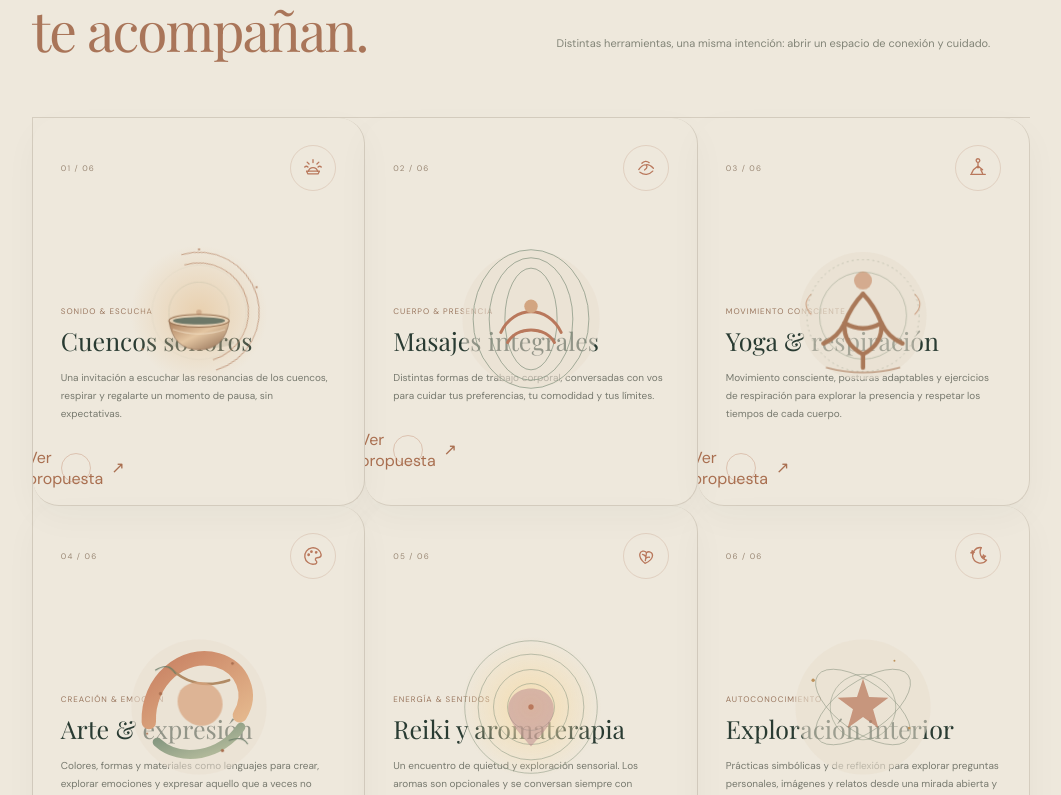
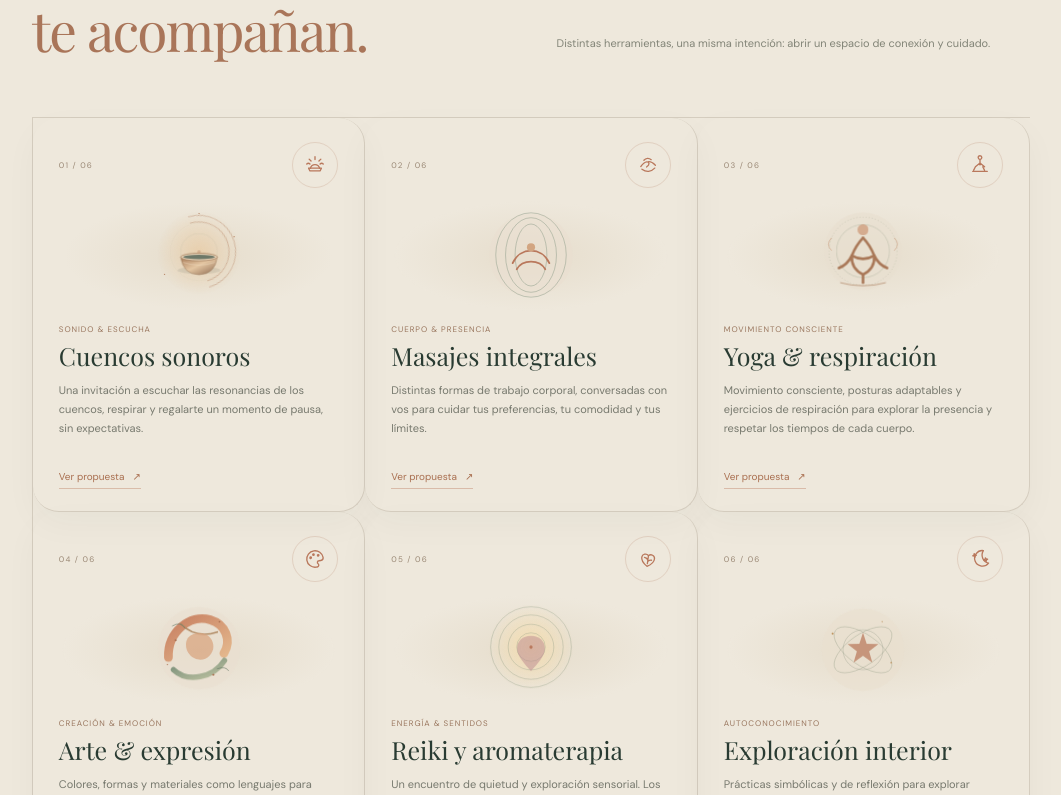
Before and after one commit to licbongiorno/luzdeorion, a React (Vite) app: page / in a window 1280 px wide. Shown: the part 4685-5480 px from the top of the page, without its empty margins (109-1170 px from the left). Built offline with nearby package versions, Linux system fonts and the light colour scheme; a web font is replaced by a local one.

Commit message:
Refine service cards and add gentle motion

```diff
--- a/src/styles.css
+++ b/src/styles.css
@@ -762,3 +762,77 @@ a:focus-visible,button:focus-visible,summary:focus-visible{
   .reveal{opacity:1!important;transform:none!important}
   .practice-faq-item>p{animation:none}
 }
+
+/* Service cards keep each illustration in its own quiet, consistent slot. */
+.service-card{
+  display:flex;
+  flex-direction:column;
+  min-height:350px;
+  padding:24px 26px 22px;
+}
+.service-top{flex:0 0 auto;min-height:46px}
+.service-visual{
+  position:relative;
+  isolation:isolate;
+  width:100%;
+  height:112px;
+  flex:0 0 112px;
+  margin:12px 0 4px;
+  overflow:hidden;
+  border-radius:50%;
+  background:radial-gradient(ellipse at center,#e6ddcc 0,#eee8dc 68%,transparent 69%);
+}
+.service-visual .practice-artwork{inset:0;display:grid;place-items:center}
+.service-visual .practice-artwork svg{
+  width:100%;
+  height:100%;
+  max-width:150px;
+  max-height:106px;
+  transition:transform .7s var(--ease-orion),filter .7s ease;
+}
+.service-card:hover .service-visual svg,
+.service-card:focus-within .service-visual svg{transform:translateY(-4px) scale(1.045);filter:drop-shadow(0 7px 8px #293b3212)}
+.service-tag{margin:8px 0 7px}
+.service-card h3{font-size:clamp(21px,2vw,25px);line-height:1.2;margin:0 0 10px;max-width:100%;text-wrap:balance}
+.service-text{font-size:11px;line-height:1.75;max-width:42ch;margin:0 0 14px}
+.service-links{width:100%;flex-wrap:wrap;gap:16px;margin-top:auto;padding-top:12px}
+.service-links a:first-child{
+  width:auto;
+  height:auto;
+  justify-content:flex-start;
+  border:0;
+  border-bottom:1px solid #b9785c66;
+  border-radius:0;
+  padding:5px 0;
+  font-size:10px;
+}
+.service-links a:first-child:hover{background:transparent;color:#81563f;transform:none}
+.service-links a span{display:inline-block;transition:transform .3s var(--ease-orion)}
+.service-links a:hover span{transform:translate(3px,-2px)}
+.service-card.reveal:nth-child(3n+1){transition-delay:.02s}
+.service-card.reveal:nth-child(3n+2){transition-delay:.09s}
+.service-card.reveal:nth-child(3n){transition-delay:.16s}
+@media(max-width:850px){
+  .service-card{min-height:330px;padding:21px 19px 19px}
+  .service-visual{height:100px;flex-basis:100px}
+}
+@media(max-width:640px){
+  .service-card{min-height:0;padding:22px 21px 20px}
+  .service-visual{height:94px;flex-basis:94px;margin:10px 0 3px}
+  .service-visual .practice-artwork svg{max-height:90px;max-width:132px}
+  .service-card h3{font-size:23px}
+  .service-text{font-size:12px;max-width:50ch;margin-bottom:8px}
+  .service-links{padding-top:11px}
+  .service-card.reveal:nth-child(n){transition-delay:0s}
+}
+@media(prefers-reduced-motion:no-preference){
+  .service-visual svg{animation:serviceArtFloat 7s ease-in-out infinite}
+  .service-card:nth-child(2) .service-visual svg{animation-delay:-1.5s}
+  .service-card:nth-child(3) .service-visual svg{animation-delay:-3s}
+  .service-card:nth-child(4) .service-visual svg{animation-delay:-2s}
+  .service-card:nth-child(5) .service-visual svg{animation-delay:-4s}
+  .service-card:nth-child(6) .service-visual svg{animation-delay:-.75s}
+  .service-icon{animation:serviceIconBreathe 6s ease-in-out infinite}
+}
+@keyframes serviceArtFloat{0%,100%{translate:0 0}50%{translate:0 -3px}}
+@keyframes serviceIconBreathe{0%,100%{box-shadow:0 0 0 0 #b9785c00}50%{box-shadow:0 0 0 5px #b9785c0a}}
```
